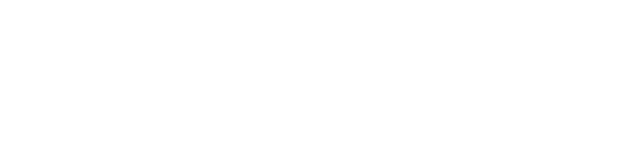
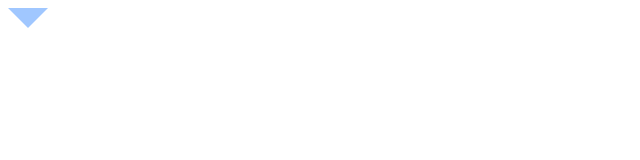
Before and after one commit to botondv/test, a plain HTML site: page index.html in a window 1280 px wide. Shown: the full height of the page, 0-640 px from the left. Drawn offline with Linux system fonts and the light colour scheme.

Commit message:
Update index.html

```diff
--- a/index.html
+++ b/index.html
@@ -1 +1,3 @@
-<div id="x"></div>
+<html>
+<div id="x" style="border-color: #a0c7ff #ffffff #ffffff #ffffff; border-style: solid; border-width: 20px; width: 0px; height: 0px;"></div>
+</html>
```
